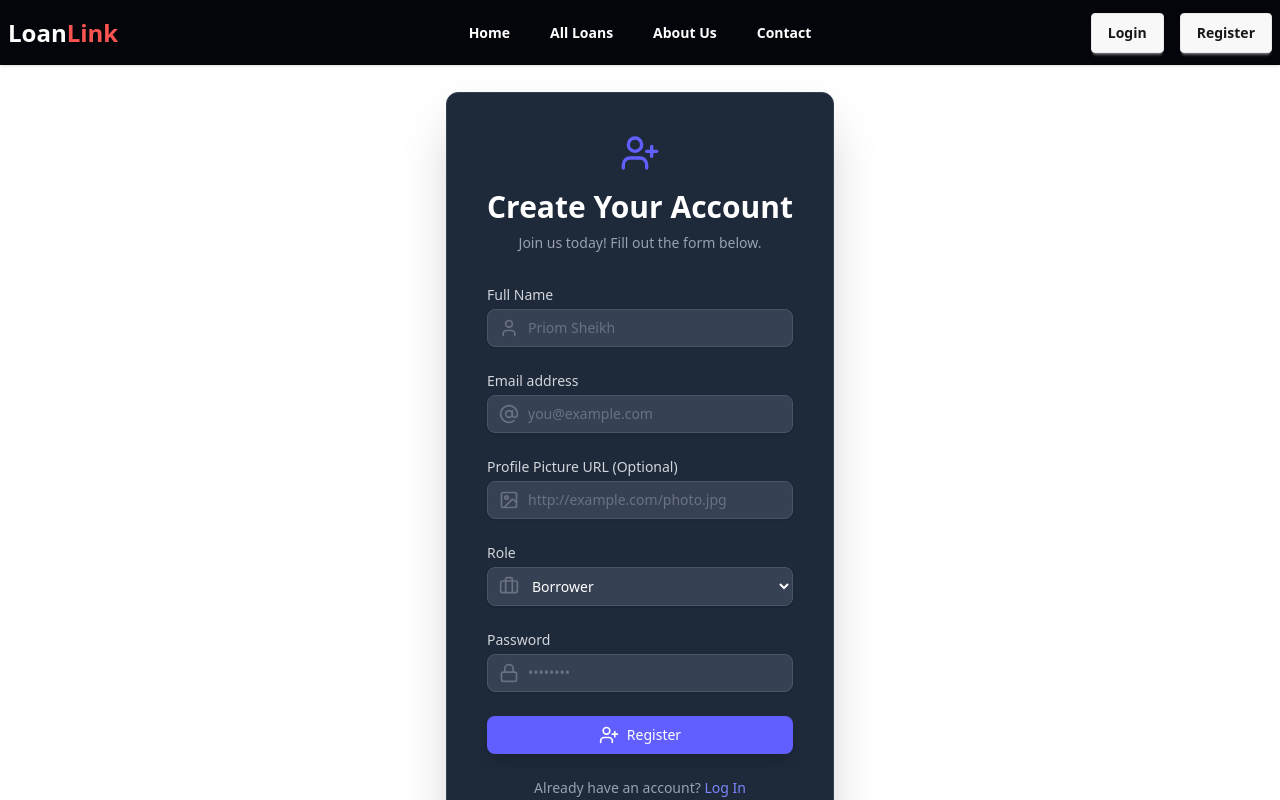
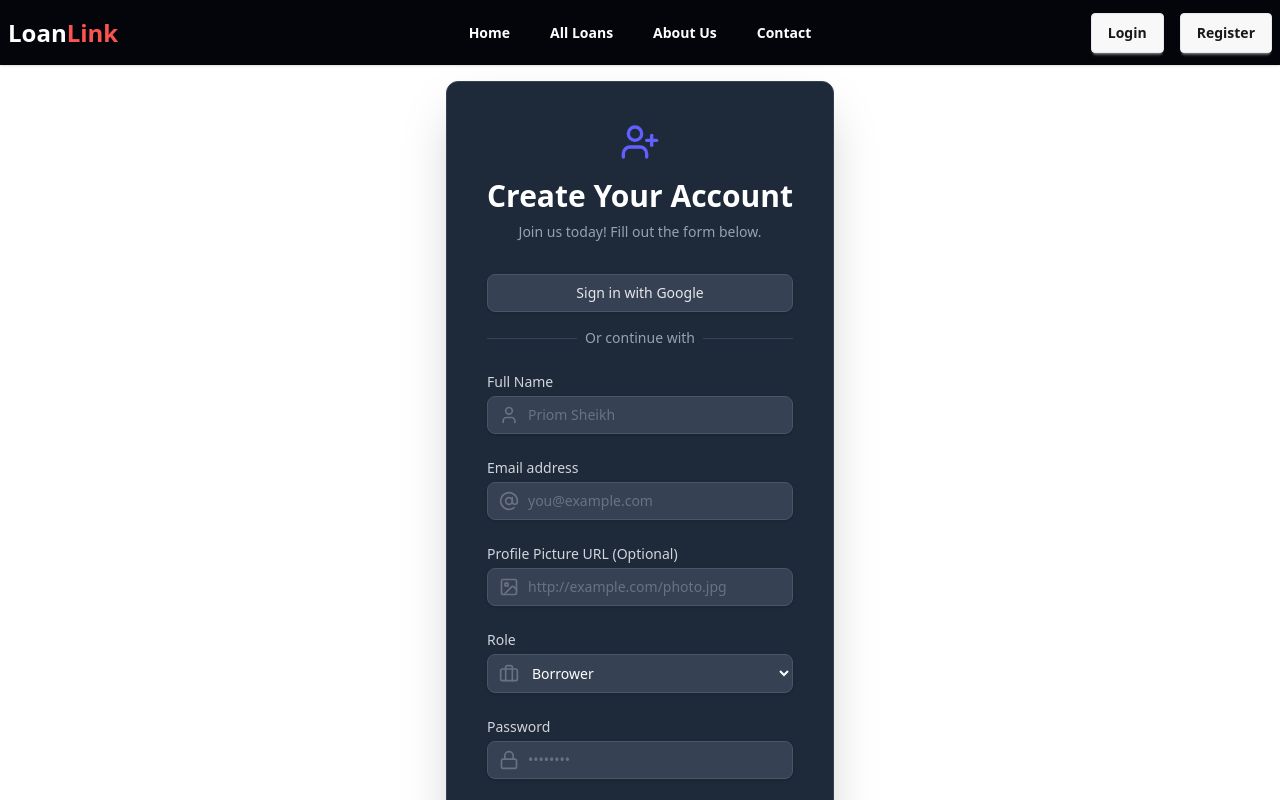
Before and after one commit to priom125/LoanLink, a React (Vite) app: page /register in a window 1280 px wide. Shown: the top 800 px of the page. Built offline with nearby package versions, Linux system fonts and the light colour scheme; no server answers.

Commit message:
authenication done

```diff
--- a/src/Auth/AuthProvider.jsx
+++ b/src/Auth/AuthProvider.jsx
@@ -1,8 +1,16 @@
+import React, { createContext, useEffect, useState } from "react";
+import app from "../firebase/firebase.config";
+import {
+  createUserWithEmailAndPassword,
+  getAuth,
+  onAuthStateChanged,
+  signInWithEmailAndPassword,
+  signInWithPopup,
+  signOut,
+  updateProfile,
+  GoogleAuthProvider
+} from "firebase/auth";
 
-import React, { createContext, useEffect, useState } from "react";
-import app from "../firebase.config";
-import { createUserWithEmailAndPassword, getAuth, onAuthStateChanged, signInWithEmailAndPassword, signInWithPopup, signOut } from "firebase/auth";
-import { GoogleAuthProvider } from "firebase/auth/web-extension";
 
 
 
@@ -16,9 +24,9 @@ const AuthProvider = ({ children }) => {
   const [user, setUser] = useState(null);
   const [loading, setLoading] = useState(true);
 
-  const createUser = (email, password,confirmPassword) => {
+  const createUser = (email, password) => {
     setLoading(true);
-    return createUserWithEmailAndPassword(auth, email, password,confirmPassword);
+    return createUserWithEmailAndPassword(auth, email, password);
   };
 
 
@@ -63,7 +71,7 @@ const AuthProvider = ({ children }) => {
   };
 
   return (
-    <AuthContext.Provider value={authInfo}>{children}</AuthContext.Provider>
+  <AuthContext.Provider value={authInfo}>{children}</AuthContext.Provider>
   );
 };
 
--- a/src/Components/HowItsWorksSection.jsx
+++ b/src/Components/HowItsWorksSection.jsx
@@ -49,7 +49,7 @@ function HowItsWorksSection() {
 ];
   return (
      <section className="w-full max-w-7xl py-12 mx-auto px-4 sm:px-6 lg:px-8 mb-20">
-        <h2 className="text-4xl font-extrabold text-white text-center mb-12">
+        <h2 className="text-4xl font-extrabold text-white text-center mb-12 md:text-2xl lg:text-3xl">
             How LoanLink Works (Step-by-step)
         </h2>
 
--- a/src/Components/Login.jsx
+++ b/src/Components/Login.jsx
@@ -1,7 +1,8 @@
-import React, { useState } from 'react'
+import React, { useContext, useState } from 'react'
 import { useForm } from 'react-hook-form';
 import { NavLink } from 'react-router'
 import { LogIn, AtSign, Lock, AlertTriangle, Chrome } from 'lucide-react';
+import { AuthContext } from '../Auth/AuthProvider';
 
 function Login() {
       const {
@@ -11,6 +12,8 @@ function Login() {
         watch,
         reset
     } = useForm();
+
+    const {googleLogin,signIn} = useContext(AuthContext);
 
         const [submissionStatus, setSubmissionStatus] = useState(null);
     const [loading, setLoading] = useState(false);
@@ -23,40 +26,42 @@ function Login() {
         </p>
     );
 
+        const handleGoogleLogin = () => {
+        // Placeholder for Google login logic
+        googleLogin()
+        .then(result => {
+            const user = result.user;
+            console.log("Google user:", user);
+        })
+        .catch(error => {
+            console.error("Google login error:", error);
+        });
+        console.log("Google login clicked");
+    };
+
     // Simulate API call for form submission
     const handleLogin = async (data) => {
-        // setLoading(true);
-        // setSubmissionStatus(null);
+        setLoading(true);
+        setSubmissionStatus(null);
         console.log("Attempting login for:", data.email);
 
-        // try {
-        //     // Simulate a network delay (e.g., 2 seconds)
-        //     await new Promise(resolve => setTimeout(resolve, 2000));
+        try {
+            await signIn(data.email, data.password);
+            console.log("Login successful for:", data.email);
+            setSubmissionStatus('success');
+            reset();
 
-        //     // 🎯 Check against the simulated registered user
-        //     if (data.email === REGISTERED_USER.email && data.password === REGISTERED_USER.password) {
-        //         setSubmissionStatus('success');
-        //         console.log("Login successful!");
-        //         reset();
-        //     } else {
-        //         // Throw an error for invalid credentials
-        //         throw new Error("Invalid email or password. Please check your details.");
-        //     }
-        // } catch (error) {
-        //     console.error("Login failed:", error.message);
-        //     setSubmissionStatus('error');
-        // } finally {
-        //     setLoading(false);
-        // }
+
+        } catch (error) {
+            console.error("Login failed:", error.message);
+            setSubmissionStatus('error');
+        } finally {
+            setLoading(false);
+        }
     };
 
-    // Simulate social login action
-    const handleGoogleLogin = () => {
-        // setSubmissionStatus(null);
-        // console.log("Initiating Google Login...");
-        // // In a real application, this would redirect to Google's OAuth consent screen.
-        // alert("Google Sign-In Initiated (Placeholder)");
-    };
+
+
   return (
 <div className="min-h-screen flex items-center justify-center p-4">
             {/* Dark theme card container */}
@@ -95,7 +100,7 @@ function Login() {
                     disabled={loading}
                     className="w-full flex items-center justify-center py-2 px-4 border border-gray-600 rounded-lg shadow-sm text-sm font-medium text-gray-200 bg-gray-700 hover:bg-gray-700/80 transition duration-150 ease-in-out focus:outline-none focus:ring-2 focus:ring-offset-2 focus:ring-indigo-500 mb-4"
                 >
-                    <Chrome className="w-5 h-5 mr-3 text-red-400" />
+
                     Sign in with Google
                 </button>
 
--- a/src/Components/Register.jsx
+++ b/src/Components/Register.jsx
@@ -1,7 +1,9 @@
-import React, { useState } from 'react';
+import React, { useContext, useState } from 'react';
 import { useForm } from 'react-hook-form';
 import { UserPlus, User, AtSign, Lock, AlertTriangle, Image, Briefcase } from 'lucide-react';
 import { NavLink } from 'react-router';
+import { AuthContext } from '../Auth/AuthProvider';
+
 
 function Register() {
    const {
@@ -10,6 +12,8 @@ function Register() {
         formState: { errors },
         reset
     } = useForm();
+
+    const {createUser,googleLogin} = useContext(AuthContext);
 
     const [submissionStatus, setSubmissionStatus] = useState(null); // 'success', 'error', or null
     const [loading, setLoading] = useState(false);
@@ -22,6 +26,19 @@ function Register() {
         </p>
     );
 
+    const handleGoogleLogin = () => {
+        // Placeholder for Google login logic
+        googleLogin()
+        .then(result => {
+            const user = result.user;
+            console.log("Google user:", user);
+        })
+        .catch(error => {
+            console.error("Google login error:", error);
+        });
+        console.log("Google login clicked");
+    };
+
 
   const handleRegister = async (data) => {
         setLoading(true);
@@ -29,6 +46,12 @@ function Register() {
         console.log("Attempting registration for:", data.email);
 
         try {
+            const userCredential = await createUser(data.email, data.password);
+            if (userCredential) {
+              const user = userCredential.user;
+              console.log("User created:", user);
+            }
+            setSubmissionStatus('success');
 
             console.log("Registration successful! User Data:", data);
             // reset(); // Keeping data visible for demonstration purposes
@@ -70,6 +93,27 @@ function Register() {
                         <p>An error occurred during registration. Please try again.</p>
                     </div>
                 )}
+
+                         <button
+                    onClick={handleGoogleLogin}
+                    disabled={loading}
+                    className="w-full flex items-center justify-center py-2 px-4 border border-gray-600 rounded-lg shadow-sm text-sm font-medium text-gray-200 bg-gray-700 hover:bg-gray-700/80 transition duration-150 ease-in-out focus:outline-none focus:ring-2 focus:ring-offset-2 focus:ring-indigo-500 mb-4"
+                >
+
+                    Sign in with Google
+                </button>
+
+                {/* OR Divider - Dark Theme adjustments */}
+                <div className="relative mb-6">
+                    <div className="absolute inset-0 flex items-center">
+                        <div className="w-full border-t border-gray-700"></div>
+                    </div>
+                    <div className="relative flex justify-center text-sm">
+                        <span className="px-2 bg-gray-800 text-gray-400">
+                            Or continue with
+                        </span>
+                    </div>
+                </div>
 
                 {/* Registration Form */}
                 <form onSubmit={handleSubmit(handleRegister)} className="space-y-6">
--- a/src/main.jsx
+++ b/src/main.jsx
@@ -1,10 +1,10 @@
 import { StrictMode } from 'react'
 import { createRoot } from 'react-dom/client'
 import './index.css'
-import App from './App.jsx'
+import AuthProvider from './Auth/AuthProvider.jsx'
 import { RouterProvider } from 'react-router'
 import router from './Routes/Routes.jsx'
-import AuthProvider from './Auth/AuthProvider.jsx'
+
 
 createRoot(document.getElementById('root')).render(
   <StrictMode>
```
Also changed, not shown: src/firebase/firebase.config.js (renamed from src/firebase.config.js), 1 other file (tests, documents, lock files or other folders).
